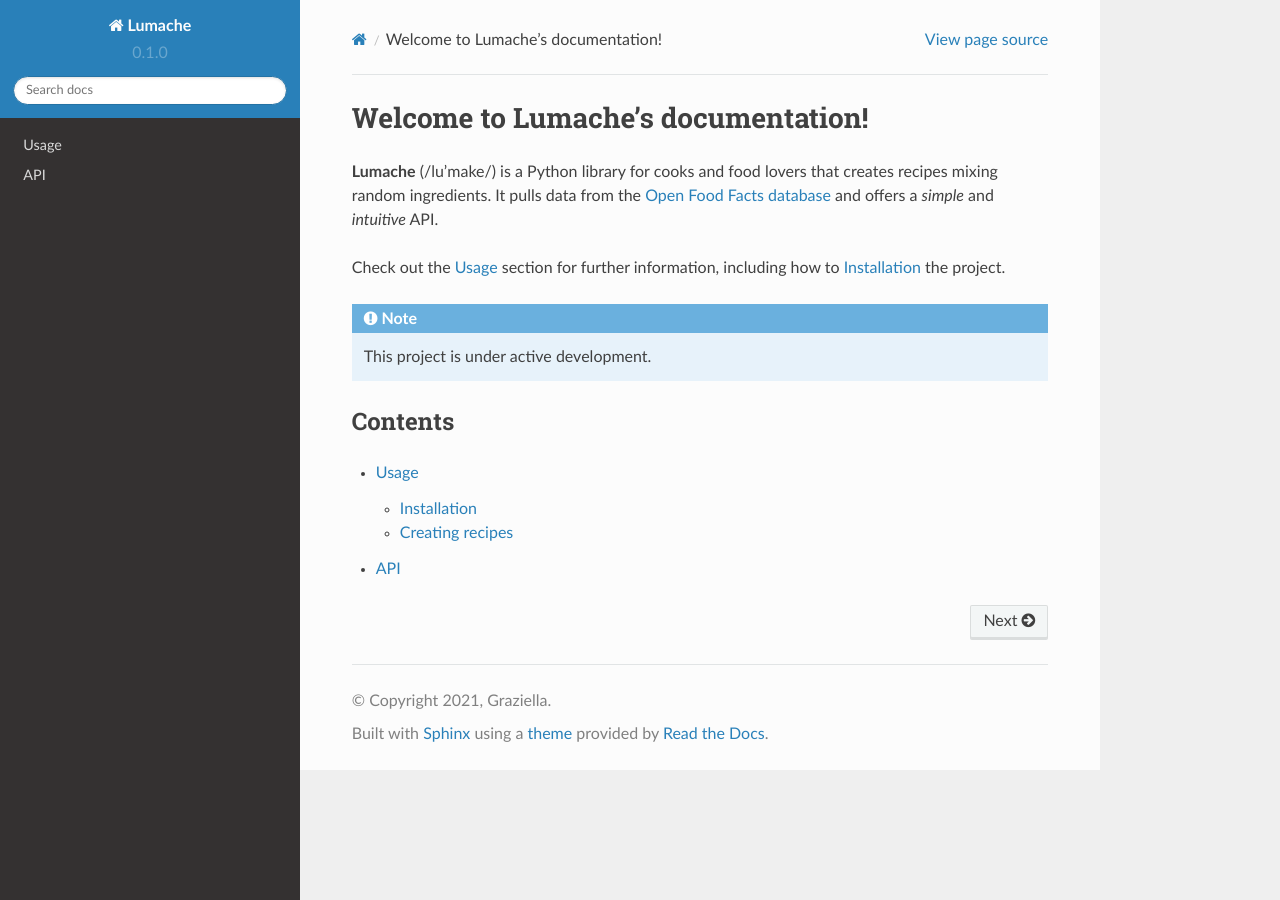
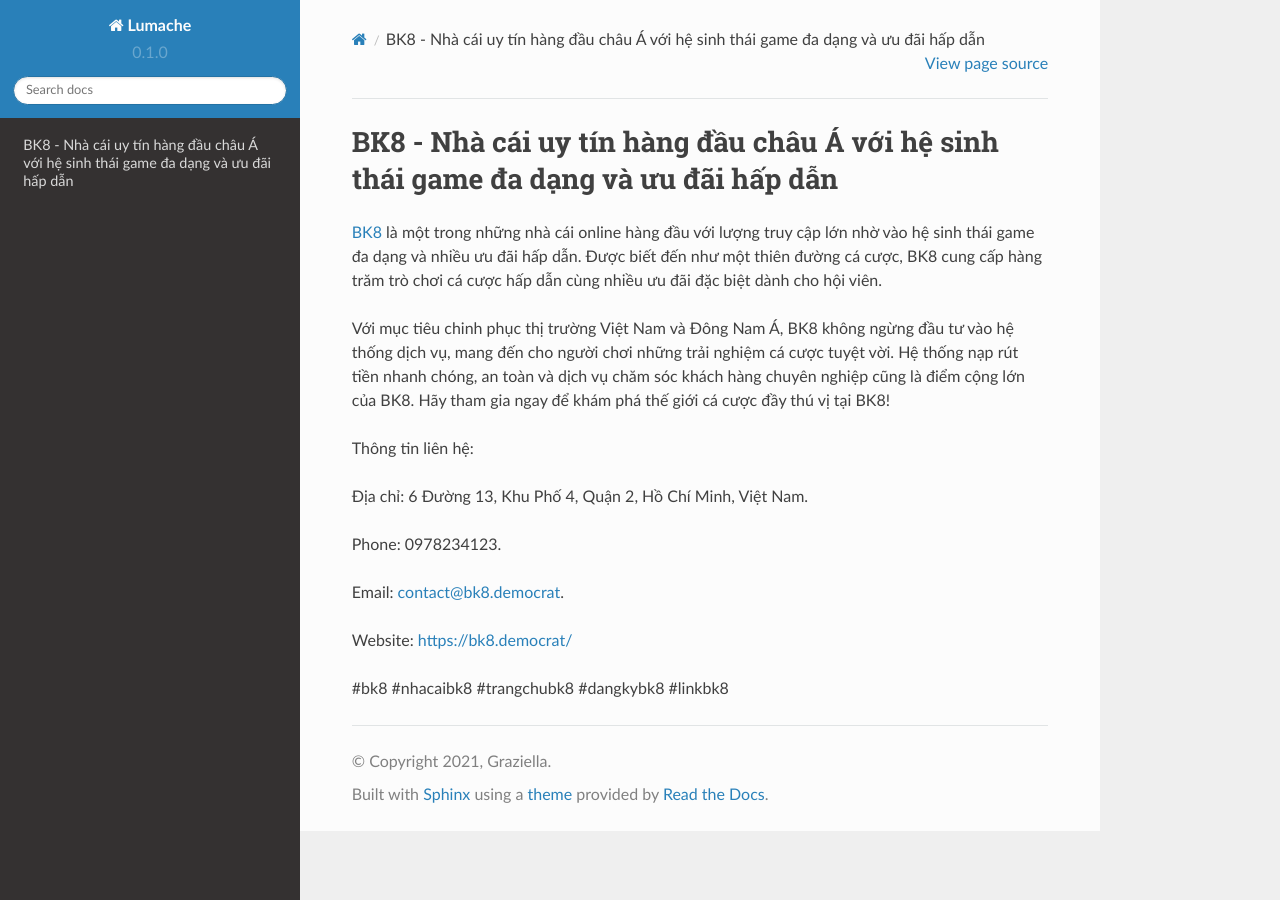
Before and after one commit to luongchanvien962/bk8democrat, a Sphinx documentation site: the page built from docs/source/index.rst, in a window 1280 px wide. Built offline with Sphinx 7.4.7 and the Read the Docs theme 2.0.0, drawn with Linux system fonts in a browser that asks for light colours.

Commit message:
Update index.rst

```diff
--- a/docs/source/index.rst
+++ b/docs/source/index.rst
@@ -1,22 +1,18 @@
-Welcome to Lumache's documentation!
+BK8 - Nhà cái uy tín hàng đầu châu Á với hệ sinh thái game đa dạng và ưu đãi hấp dẫn
 ===================================
 
-**Lumache** (/lu'make/) is a Python library for cooks and food lovers
-that creates recipes mixing random ingredients.
-It pulls data from the `Open Food Facts database <https://world.openfoodfacts.org/>`_
-and offers a *simple* and *intuitive* API.
+`BK8 <https://bk8.democrat/>`_ là một trong những nhà cái online hàng đầu với lượng truy cập lớn nhờ vào hệ sinh thái game đa dạng và nhiều ưu đãi hấp dẫn. Được biết đến như một thiên đường cá cược, BK8 cung cấp hàng trăm trò chơi cá cược hấp dẫn cùng nhiều ưu đãi đặc biệt dành cho hội viên.
 
-Check out the :doc:`usage` section for further information, including
-how to :ref:`installation` the project.
+Với mục tiêu chinh phục thị trường Việt Nam và Đông Nam Á, BK8 không ngừng đầu tư vào hệ thống dịch vụ, mang đến cho người chơi những trải nghiệm cá cược tuyệt vời. Hệ thống nạp rút tiền nhanh chóng, an toàn và dịch vụ chăm sóc khách hàng chuyên nghiệp cũng là điểm cộng lớn của BK8. Hãy tham gia ngay để khám phá thế giới cá cược đầy thú vị tại BK8!
 
-.. note::
+Thông tin liên hệ:
 
-   This project is under active development.
+Địa chỉ: 6 Đường 13, Khu Phố 4, Quận 2, Hồ Chí Minh, Việt Nam.
 
-Contents
---------
+Phone: 0978234123.
 
-.. toctree::
+Email: contact@bk8.democrat.
 
-   usage
-   api
+Website: https://bk8.democrat/
+
+#bk8 #nhacaibk8 #trangchubk8 #dangkybk8 #linkbk8
```
